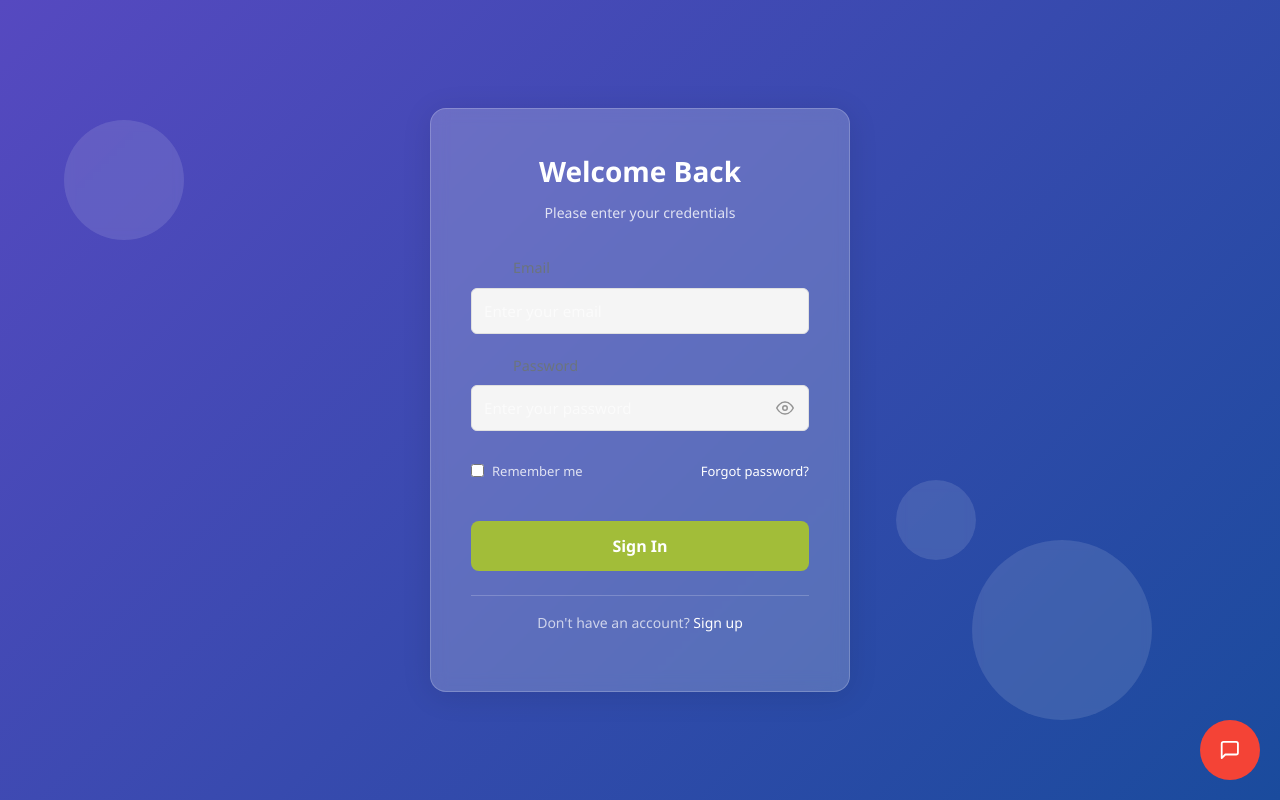
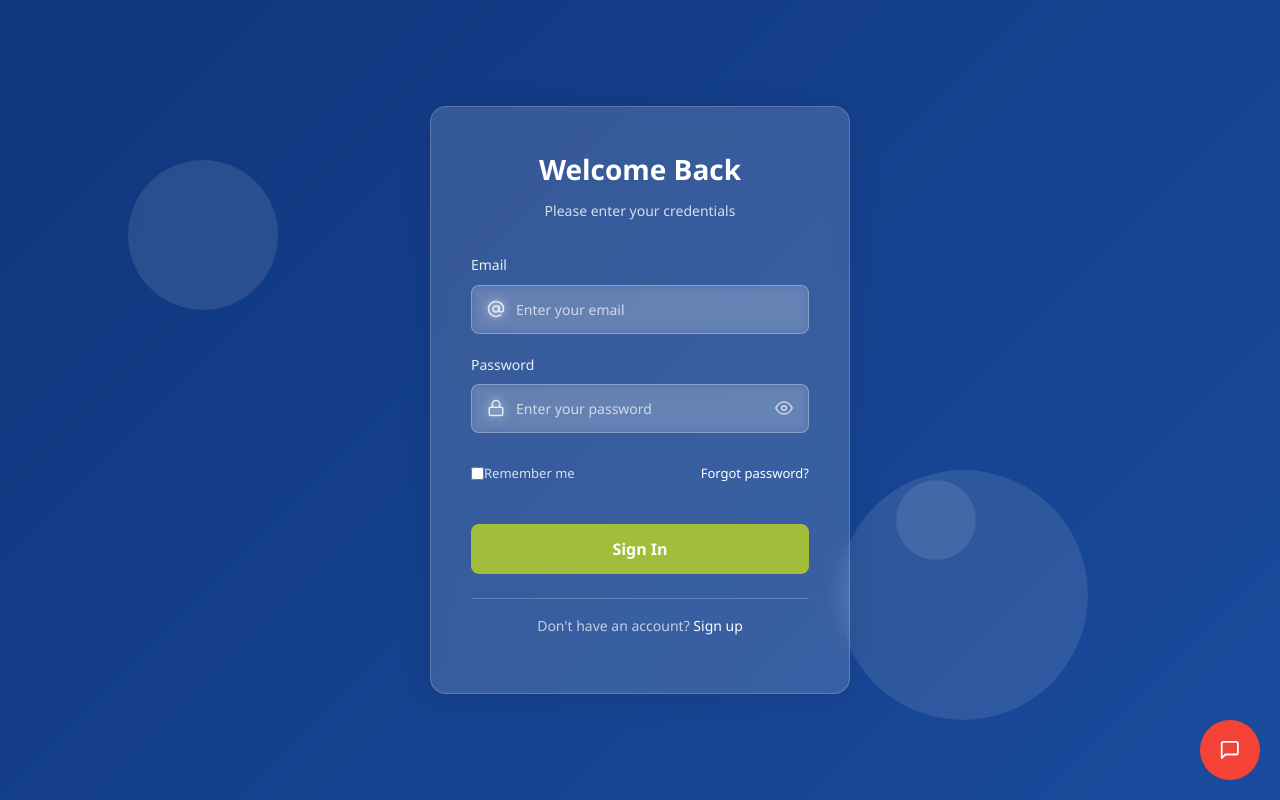
Before and after one commit to YourfavCompSciGirlie/MoMe-travel-risk-monitor, a React (Vite) app in the folder frontend/mome/: page /login in a window 1280 px wide. Built offline with nearby package versions, Linux system fonts and the light colour scheme.

Commit message:
login color fixed for better user experience

```diff
--- a/frontend/mome/src/auth/Login.css
+++ b/frontend/mome/src/auth/Login.css
@@ -5,6 +5,11 @@
   --white: #FFFFFF;
   --error: #FF6B6B;
   --icon-color: #447769;
+  --form-bg: rgba(255, 255, 255, 0.15);
+  --form-text: #FFFFFF;
+  --form-border: rgba(255, 255, 255, 0.3);
+  --form-placeholder: rgba(255, 255, 255, 0.6);
+  --form-label: rgba(255, 255, 255, 0.9);
 }
 
 * {
@@ -66,7 +71,7 @@
   position: relative;
   width: 100%;
   max-width: 420px;
-  background: rgba(255, 255, 255, 0.2);
+  background: rgba(255, 255, 255, 0.15);
   border-radius: 16px;
   box-shadow: 0 4px 30px rgba(0, 0, 0, 0.1);
   padding: 40px;
@@ -106,7 +111,7 @@
 .form-group label {
   display: block;
   margin-bottom: 8px;
-  color: var(--white);
+  color: var(--form-label);
   font-size: 14px;
   font-weight: 500;
 }
@@ -122,20 +127,21 @@
   left: 16px;
   top: 50%;
   transform: translateY(-50%);
-  color: var(--light-gray);
+  color: var(--white);
   font-size: 18px;
+  opacity: 0.8;
   pointer-events: none;
 }
 
 .form-group input {
   width: 100%;
   padding: 14px 44px 14px 44px;
-  border: 1px solid rgba(255, 255, 255, 0.3);
+  border: 1px solid var(--form-border);
   border-radius: 8px;
   font-size: 14px;
-  color: var(--white);
+  color: var(--form-text);
   transition: all 0.3s ease;
-  background: rgba(255, 255, 255, 0.1);
+  background: var(--form-bg);
   backdrop-filter: blur(5px);
 }
 
@@ -145,14 +151,14 @@
 }
 
 .form-group input::placeholder {
-  color: rgba(255, 255, 255, 0.6);
+  color: var(--form-placeholder);
 }
 
 .form-group input:focus {
   outline: none;
   border-color: var(--accent-green);
   box-shadow: 0 0 0 3px rgba(165, 206, 0, 0.2);
-  background: rgba(255, 255, 255, 0.15);
+  background: rgba(255, 255, 255, 0.2);
 }
 
 .form-group.focused label {
@@ -166,13 +172,18 @@
   transform: translateY(-50%);
   background: none;
   border: none;
-  color: var(--light-gray);
+  color: var(--white);
+  opacity: 0.7;
   cursor: pointer;
   font-size: 18px;
   padding: 0;
   display: flex;
   align-items: center;
   justify-content: center;
+}
+
+.password-toggle:hover {
+  opacity: 1;
 }
 
 .error-message {
@@ -221,6 +232,7 @@
 
 .forgot-password:hover {
   text-decoration: underline;
+  opacity: 0.9;
 }
 
 .login-button {
--- a/frontend/mome/src/auth/Login.jsx
+++ b/frontend/mome/src/auth/Login.jsx
@@ -7,7 +7,6 @@ import {
   FiLock,
   FiAlertCircle
 } from 'react-icons/fi';
-import './Login.css';
 
 const Login = () => {
   const navigate = useNavigate();
@@ -58,25 +57,254 @@ const Login = () => {
     validateForm();
   };
 
+  // Styles
+  const styles = {
+    loginContainer: {
+      display: 'flex',
+      justifyContent: 'center',
+      alignItems: 'center',
+      minHeight: '100vh',
+      background: 'linear-gradient(135deg, #10367D 0%, #1a4b9d 100%)',
+      padding: '20px',
+      position: 'relative',
+      overflow: 'hidden'
+    },
+    bgBubbles: {
+      position: 'absolute',
+      top: 0,
+      left: 0,
+      width: '100%',
+      height: '100%',
+      zIndex: 0
+    },
+    bubble: {
+      position: 'absolute',
+      borderRadius: '50%',
+      background: 'rgba(255, 255, 255, 0.1)',
+      backdropFilter: 'blur(5px)'
+    },
+    bubble1: {
+      width: '150px',
+      height: '150px',
+      top: '20%',
+      left: '10%'
+    },
+    bubble2: {
+      width: '250px',
+      height: '250px',
+      bottom: '10%',
+      right: '15%'
+    },
+    bubble3: {
+      width: '80px',
+      height: '80px',
+      top: '60%',
+      left: '70%'
+    },
+    loginCard: {
+      position: 'relative',
+      width: '100%',
+      maxWidth: '420px',
+      background: 'rgba(255, 255, 255, 0.15)',
+      borderRadius: '16px',
+      boxShadow: '0 4px 30px rgba(0, 0, 0, 0.1)',
+      padding: '40px',
+      backdropFilter: 'blur(8px)',
+      WebkitBackdropFilter: 'blur(8px)',
+      border: '1px solid rgba(255, 255, 255, 0.2)',
+      zIndex: 1
+    },
+    loginHeader: {
+      textAlign: 'center',
+      marginBottom: '32px'
+    },
+    loginHeaderH2: {
+      color: '#FFFFFF',
+      fontSize: '28px',
+      fontWeight: 600,
+      marginBottom: '8px'
+    },
+    loginHeaderP: {
+      color: 'rgba(255, 255, 255, 0.8)',
+      fontSize: '14px'
+    },
+    loginForm: {
+      display: 'flex',
+      flexDirection: 'column',
+      gap: '20px'
+    },
+    formGroup: {
+      position: 'relative'
+    },
+    formLabel: {
+      display: 'block',
+      marginBottom: '8px',
+      color: 'rgba(255, 255, 255, 0.9)',
+      fontSize: '14px',
+      fontWeight: 500
+    },
+    inputWrapper: {
+      position: 'relative',
+      display: 'flex',
+      alignItems: 'center'
+    },
+    inputIcon: {
+      position: 'absolute',
+      left: '16px',
+      top: '50%',
+      transform: 'translateY(-50%)',
+      color: '#FFFFFF',
+      fontSize: '18px',
+      opacity: 0.8,
+      pointerEvents: 'none'
+    },
+    inputField: {
+      width: '100%',
+      padding: '14px 44px 14px 44px',
+      border: '1px solid rgba(255, 255, 255, 0.3)',
+      borderRadius: '8px',
+      fontSize: '14px',
+      color: '#FFFFFF',
+      transition: 'all 0.3s ease',
+      background: 'rgba(255, 255, 255, 0.1)',
+      backdropFilter: 'blur(5px)',
+      // Add placeholder styling
+      '::placeholder': {
+        color: 'rgba(255, 255, 255, 0.7)',
+        opacity: 1
+      },
+      ':-ms-input-placeholder': {
+        color: 'rgba(255, 255, 255, 0.7)'
+      },
+      '::-ms-input-placeholder': {
+        color: 'rgba(255, 255, 255, 0.7)'
+      }
+    },
+    inputFieldError: {
+      borderColor: '#FF6B6B',
+      paddingRight: '44px'
+    },
+    inputFieldFocused: {
+      outline: 'none',
+      borderColor: '#a2bd39',
+      boxShadow: '0 0 0 3px rgba(165, 206, 0, 0.2)',
+      background: 'rgba(255, 255, 255, 0.2)'
+    },
+    passwordToggle: {
+      position: 'absolute',
+      right: '16px',
+      top: '50%',
+      transform: 'translateY(-50%)',
+      background: 'none',
+      border: 'none',
+      color: '#FFFFFF',
+      opacity: 0.7,
+      cursor: 'pointer',
+      fontSize: '18px',
+      padding: 0,
+      display: 'flex',
+      alignItems: 'center',
+      justifyContent: 'center'
+    },
+    errorMessage: {
+      display: 'flex',
+      alignItems: 'center',
+      marginTop: '8px',
+      color: '#FF6B6B',
+      fontSize: '12px',
+      fontWeight: 500
+    },
+    errorIcon: {
+      marginRight: '6px',
+      fontSize: '14px',
+      color: '#FF6B6B'
+    },
+    formOptions: {
+      display: 'flex',
+      justifyContent: 'space-between',
+      alignItems: 'center',
+      margin: '10px 0'
+    },
+    rememberMe: {
+      display: 'flex',
+      alignItems: 'center'
+    },
+    rememberMeLabel: {
+      color: 'rgba(255, 255, 255, 0.8)',
+      fontSize: '13px'
+    },
+    forgotPassword: {
+      color: 'white',
+      fontSize: '13px',
+      textDecoration: 'none',
+      transition: 'color 0.2s'
+    },
+    loginButton: {
+      width: '100%',
+      padding: '14px',
+      backgroundColor: '#a2bd39',
+      color: 'white',
+      border: 'none',
+      borderRadius: '8px',
+      fontSize: '16px',
+      fontWeight: 600,
+      cursor: 'pointer',
+      transition: 'all 0.3s ease',
+      marginTop: '10px'
+    },
+    loginFooter: {
+      textAlign: 'center',
+      marginTop: '24px',
+      paddingTop: '16px',
+      borderTop: '1px solid rgba(255, 255, 255, 0.2)'
+    },
+    loginFooterP: {
+      color: 'rgba(255, 255, 255, 0.7)',
+      fontSize: '14px'
+    },
+    loginFooterA: {
+      color: 'white',
+      textDecoration: 'none',
+      fontWeight: 500
+    }
+  };
+
+  // Since inline styles don't support pseudo-elements like ::placeholder,
+  // we'll create a style tag for the placeholder styles
+  const placeholderStyles = `
+    input::placeholder {
+      color: rgba(255, 255, 255, 0.7) !important;
+    }
+    input:-ms-input-placeholder {
+      color: rgba(255, 255, 255, 0.7) !important;
+    }
+    input::-ms-input-placeholder {
+      color: rgba(255, 255, 255, 0.7) !important;
+    }
+  `;
+
   return (
-    <div className="login-container">
-      <div className="bg-bubbles">
-        <div className="bubble bubble-1"></div>
-        <div className="bubble bubble-2"></div>
-        <div className="bubble bubble-3"></div>
+    <div style={styles.loginContainer}>
+      {/* Add the style tag for placeholder styling */}
+      <style>{placeholderStyles}</style>
+
+      <div style={styles.bgBubbles}>
+        <div style={{...styles.bubble, ...styles.bubble1}}></div>
+        <div style={{...styles.bubble, ...styles.bubble2}}></div>
+        <div style={{...styles.bubble, ...styles.bubble3}}></div>
       </div>
 
-      <div className="login-card">
-        <div className="login-header">
-          <h2>Welcome Back</h2>
-          <p>Please enter your credentials</p>
+      <div style={styles.loginCard}>
+        <div style={styles.loginHeader}>
+          <h2 style={styles.loginHeaderH2}>Welcome Back</h2>
+          <p style={styles.loginHeaderP}>Please enter your credentials</p>
         </div>
 
-        <form onSubmit={handleSubmit} className="login-form" noValidate>
-          <div className={`form-group ${isFocused.email ? 'focused' : ''} ${errors.email ? 'error' : ''}`}>
-            <label>Email</label>
-            <div className="input-wrapper">
-              <FiAtSign className="input-icon" />
+        <form onSubmit={handleSubmit} style={styles.loginForm} noValidate>
+          <div style={styles.formGroup}>
+            <label style={styles.formLabel}>Email</label>
+            <div style={styles.inputWrapper}>
+              <FiAtSign style={styles.inputIcon} />
               <input
                 type="email"
                 value={email}
@@ -88,20 +316,25 @@ const Login = () => {
                 onBlur={() => handleBlur('email')}
                 placeholder="Enter your email"
                 required
+                style={{
+                  ...styles.inputField,
+                  ...(isFocused.email ? styles.inputFieldFocused : {}),
+                  ...(errors.email ? styles.inputFieldError : {})
+                }}
               />
             </div>
             {errors.email && (
-              <div className="error-message">
-                <FiAlertCircle className="error-icon" />
+              <div style={styles.errorMessage}>
+                <FiAlertCircle style={styles.errorIcon} />
                 <span>{errors.email}</span>
               </div>
             )}
           </div>
 
-          <div className={`form-group ${isFocused.password ? 'focused' : ''} ${errors.password ? 'error' : ''}`}>
-            <label>Password</label>
-            <div className="input-wrapper">
-              <FiLock className="input-icon" />
+          <div style={styles.formGroup}>
+            <label style={styles.formLabel}>Password</label>
+            <div style={styles.inputWrapper}>
+              <FiLock style={styles.inputIcon} />
               <input
                 type={showPassword ? 'text' : 'password'}
                 value={password}
@@ -113,10 +346,15 @@ const Login = () => {
                 onBlur={() => handleBlur('password')}
                 placeholder="Enter your password"
                 required
+                style={{
+                  ...styles.inputField,
+                  ...(isFocused.password ? styles.inputFieldFocused : {}),
+                  ...(errors.password ? styles.inputFieldError : {})
+                }}
               />
               <button
                 type="button"
-                className="password-toggle"
+                style={styles.passwordToggle}
                 onClick={() => setShowPassword(!showPassword)}
                 aria-label={showPassword ? 'Hide password' : 'Show password'}
               >
@@ -124,31 +362,31 @@ const Login = () => {
               </button>
             </div>
             {errors.password && (
-              <div className="error-message">
-                <FiAlertCircle className="error-icon" />
+              <div style={styles.errorMessage}>
+                <FiAlertCircle style={styles.errorIcon} />
                 <span>{errors.password}</span>
               </div>
             )}
           </div>
 
-          <div className="form-options">
-            <div className="remember-me">
+          <div style={styles.formOptions}>
+            <div style={styles.rememberMe}>
               <input type="checkbox" id="remember" />
-              <label htmlFor="remember">Remember me</label>
+              <label htmlFor="remember" style={styles.rememberMeLabel}>Remember me</label>
             </div>
-            <Link to="/forgot-password" className="forgot-password">
+            <Link to="/forgot-password" style={styles.forgotPassword}>
               Forgot password?
             </Link>
           </div>
 
-          <button type="submit" className="login-button">
+          <button type="submit" style={styles.loginButton}>
             Sign In
           </button>
         </form>
 
-        <div className="login-footer">
-          <p>
-            Don't have an account? <Link to="/signup">Sign up</Link>
+        <div style={styles.loginFooter}>
+          <p style={styles.loginFooterP}>
+            Don't have an account? <Link to="/signup" style={styles.loginFooterA}>Sign up</Link>
           </p>
         </div>
       </div>
```
